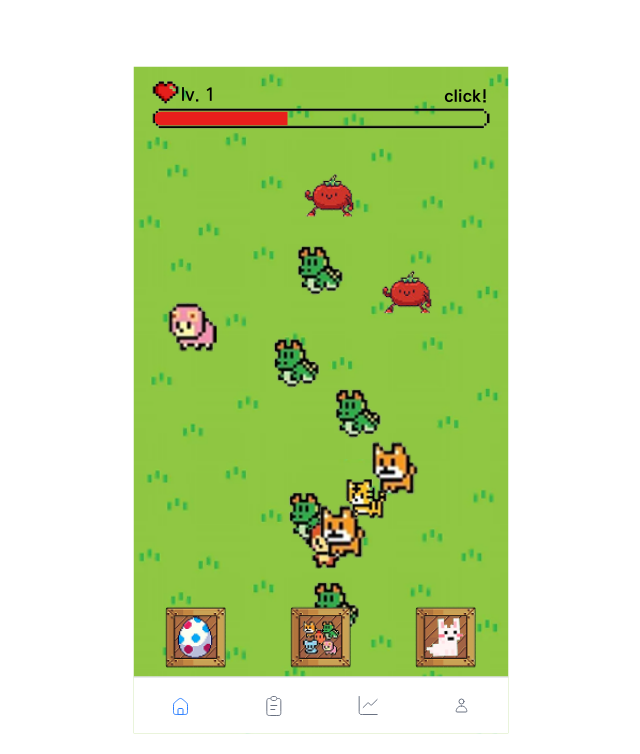
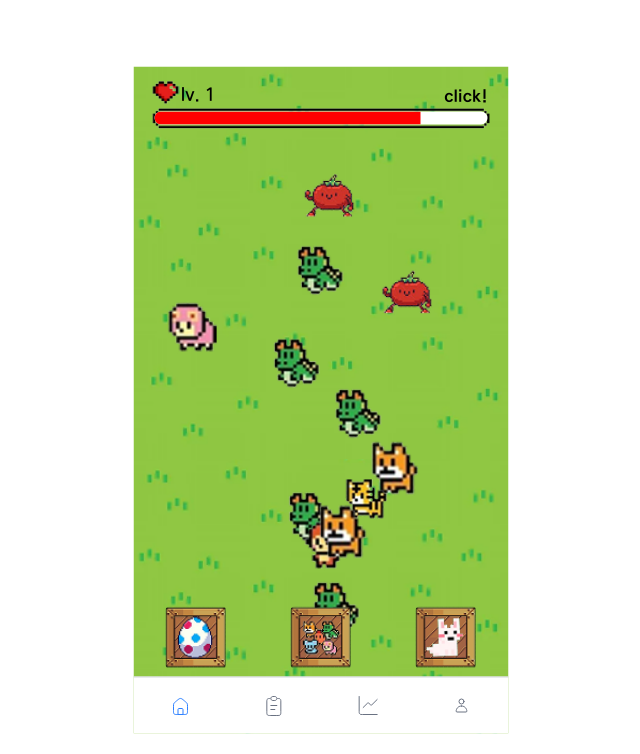
Before and after one commit to Chaean00/ET-FE, a React (Vite) app: page /town in a window 1280 px wide. Shown: the top 754 px of the page, without its empty margins (319-959 px from the left). Built offline with nearby package versions, Linux system fonts and the light colour scheme.

Commit message:
design: 게이지바 최종 수정

```diff
--- a/src/Domain/Town/components/GaugeBar.jsx
+++ b/src/Domain/Town/components/GaugeBar.jsx
@@ -5,8 +5,8 @@ const ProgressContainer = styled.div`
   position: absolute;
   margin-top: 1.55em;
   width: 98.5%;
-  height: 14px;
-  background-color: transparent;
+  height: 13.2px;
+  background-color: white;
   border-radius: 50px;
   overflow: hidden;
   border: none;
@@ -14,7 +14,7 @@ const ProgressContainer = styled.div`
 `;
 
 const ProgressFill = styled.div`
-  background-color: #e81f1c;
+  background-color: red;
   width: ${({ progress }) => progress}%;
   height: 100%;
   transition: width 0.3s ease-in-out;
--- a/src/Domain/Town/pages/TownMainPage.jsx
+++ b/src/Domain/Town/pages/TownMainPage.jsx
@@ -36,7 +36,7 @@ const TownMainPage = () => {
         onClick={() => setIsModalOpen(true)}
       >
         <GaugeBar
-          value={40}
+          value={80}
           maxValue={100}
           level={1}
           className="w-full max-w-[90%]"
```
